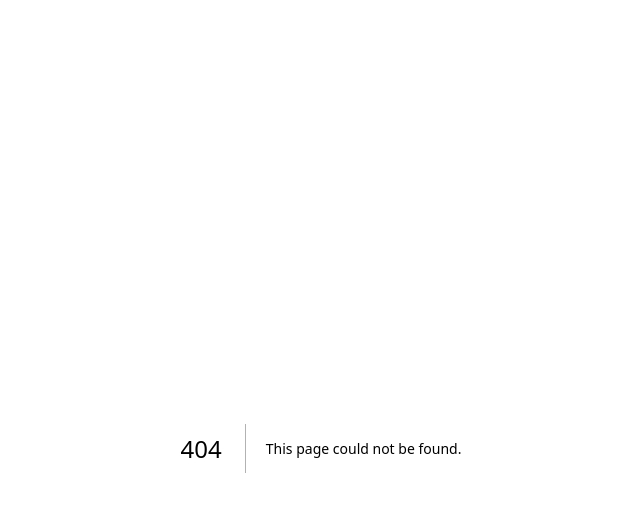
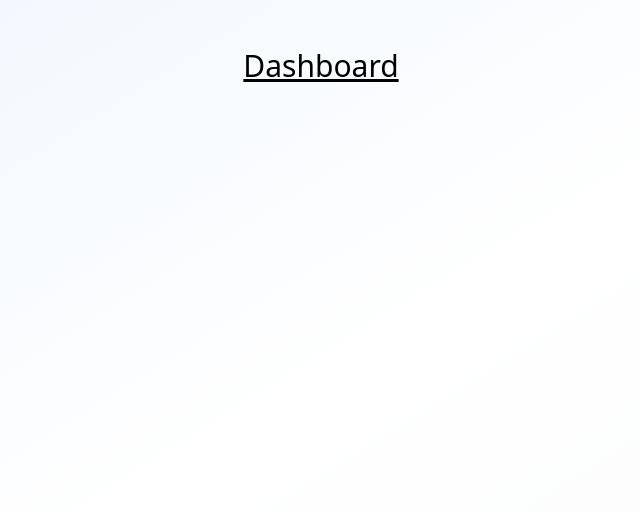
Before and after one commit to developedbysami/rem-app, a Next.js app: page /dashboard in a window 1280 px wide. Before the commit this address had no page. Shown: the top 512 px of the page, without its empty margins (319-959 px from the left). Built offline with nearby package versions, Linux system fonts and the light colour scheme.

Commit message:
dashboard

```diff
--- /dev/null
+++ b/src/app/dashboard/page.tsx
@@ -0,0 +1,11 @@
+import React from 'react'
+
+const page = () => {
+  return (
+    <div className='underline text-3xl text-black'>
+        Dashboard
+    </div>
+  )
+}
+
+export default page
```
